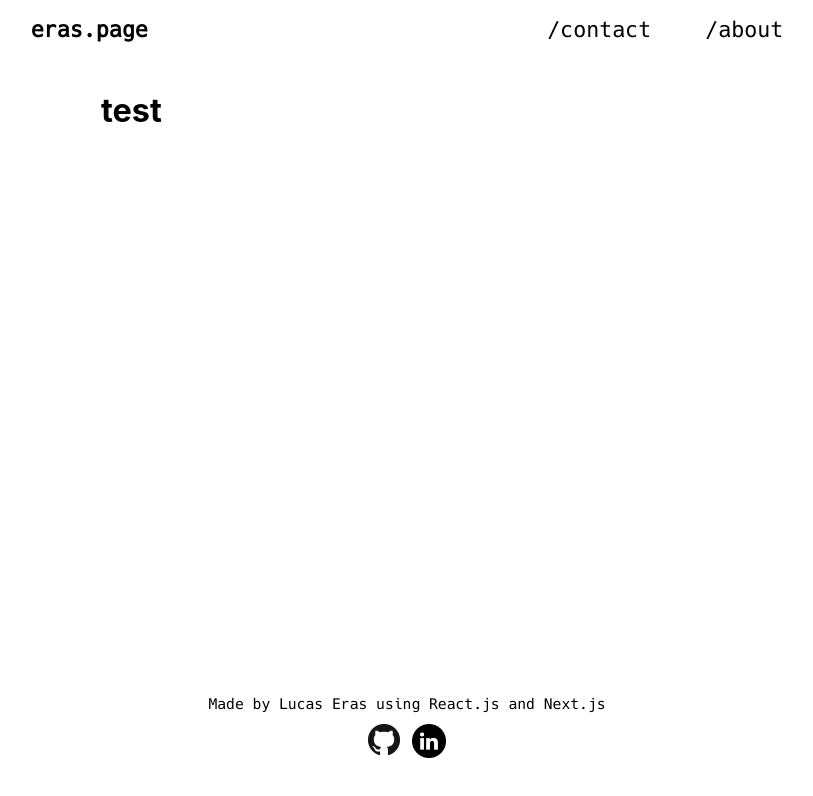
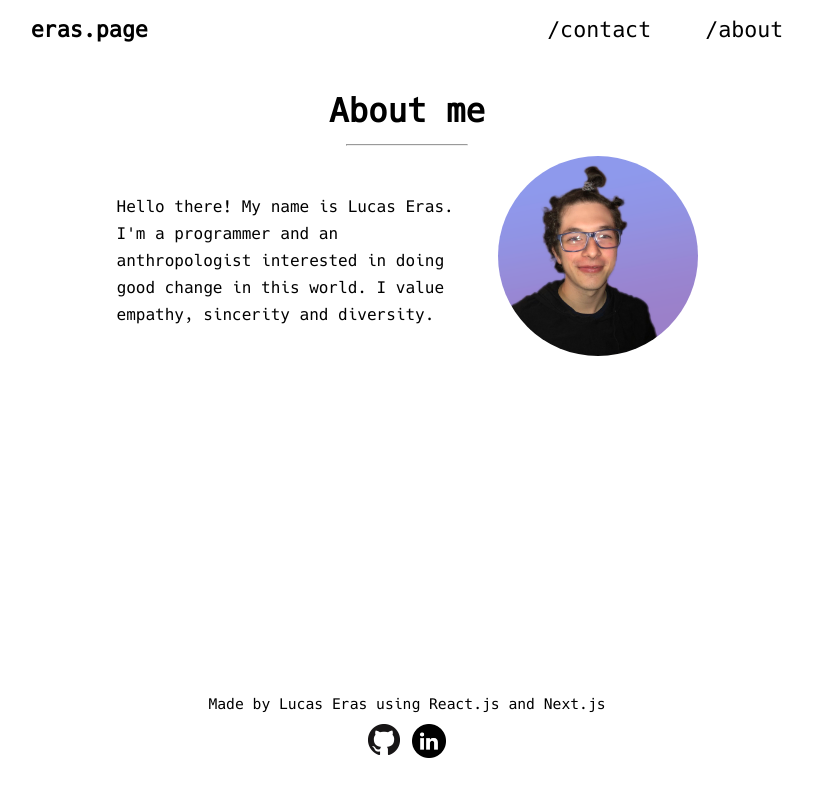
Before and after one commit to lucaseras/eras.page, a Next.js app: page / in a window 1280 px wide. Shown: the top 796 px of the page, without its empty margins (233-1046 px from the left). Built offline with nearby package versions, Linux system fonts and the light colour scheme.

Commit message:
about and projects components!

```diff
--- a/components/about.jsx
+++ b/components/about.jsx
@@ -1,9 +1,32 @@
 import Link from 'next/link'
 import Image from 'next/image'
+import styles from './index.module.css'
+
+const aboutText = (
+    "Hello there! My name is Lucas Eras. I'm a programmer and an anthropologist interested in doing good change in this world. I value empathy, sincerity and diversity."
+)
 
 
 export default function About() {
     return (
-    <h1>test</h1>
+        <div>
+            <h1 className={styles.h1}>About me</h1>
+            <hr className={styles.line} />
+            <div className={styles.content}>
+                <p className={styles.about}>
+                    {aboutText}
+                </p>
+                <div className={styles.imagediv}>
+                    <Image
+                        src="/profile.png"
+                        className={styles.image}
+                        layout="fixed"
+                        width={200}
+                        height={200}
+                    />
+                </div>
+
+            </div>
+        </div>
     );
 }
--- a/components/index.module.css
+++ b/components/index.module.css
@@ -0,0 +1,66 @@
+.h1 {
+    text-align: center;
+    font-family: 'Hack';
+    margin-bottom: 8px;
+}
+
+.line {
+    color: blue;
+    background-color: blue;
+    width: 20%;
+    margin-block-start: 0;
+    margin-block-end: 2;
+}
+
+.content {
+    display: flex;
+    align-items: center;
+    flex-wrap:wrap-reverse;
+    justify-content:space-around;
+}
+
+/*Content for about*/
+
+.about {
+    font-family: "Hack";
+    font-size: 12pt;
+    line-height: 1.5rem;
+    flex: 0 0 350px;
+}
+
+.imagediv{
+    flex: none;
+    width: auto;
+    height: auto;
+    z-index: -5;
+
+
+}
+.image {
+    flex: 0 0 auto;
+    border-radius: 9999px;
+}
+
+
+/*Content for projects*/
+
+.projects {
+    display: flex;
+    width: 100%;
+    flex-wrap:wrap;
+    justify-content: space-evenly;
+}
+
+.project {
+    width: 290px;
+    font-size: 14pt;
+}
+
+.projectTitle {
+    font-family: "Hack";
+}
+
+.projectDescription {
+    font-family: "Hack";
+    font-size: 12pt;
+}
```
Also changed, not shown: components/projects.jsx (added, +50 -0 lines).
